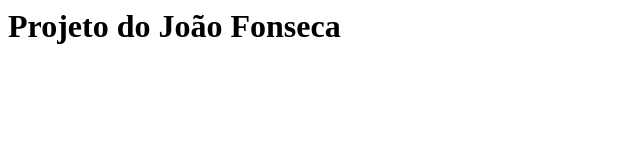
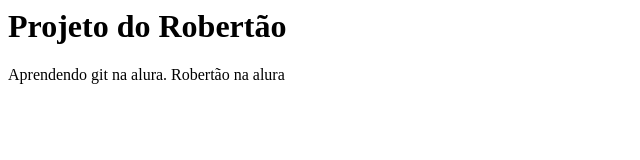
Before and after one commit to robertomagno/curso-git, a plain HTML site: page index.html in a window 1280 px wide. Shown: the whole page, without its empty margins (0-640 px from the left). Drawn offline with Linux system fonts and the light colour scheme.

Commit message:
Adicionado paragrafo

```diff
--- a/index.html
+++ b/index.html
@@ -2,6 +2,7 @@
 
 <head><title>Controle git</title></head>
 <body>
-<h1>Projeto do João Fonseca</h1>
+<h1>Projeto do Robertão</h1>
+<p>Aprendendo git na alura. Robertão na alura</p>
 </body>
 </html>
```
